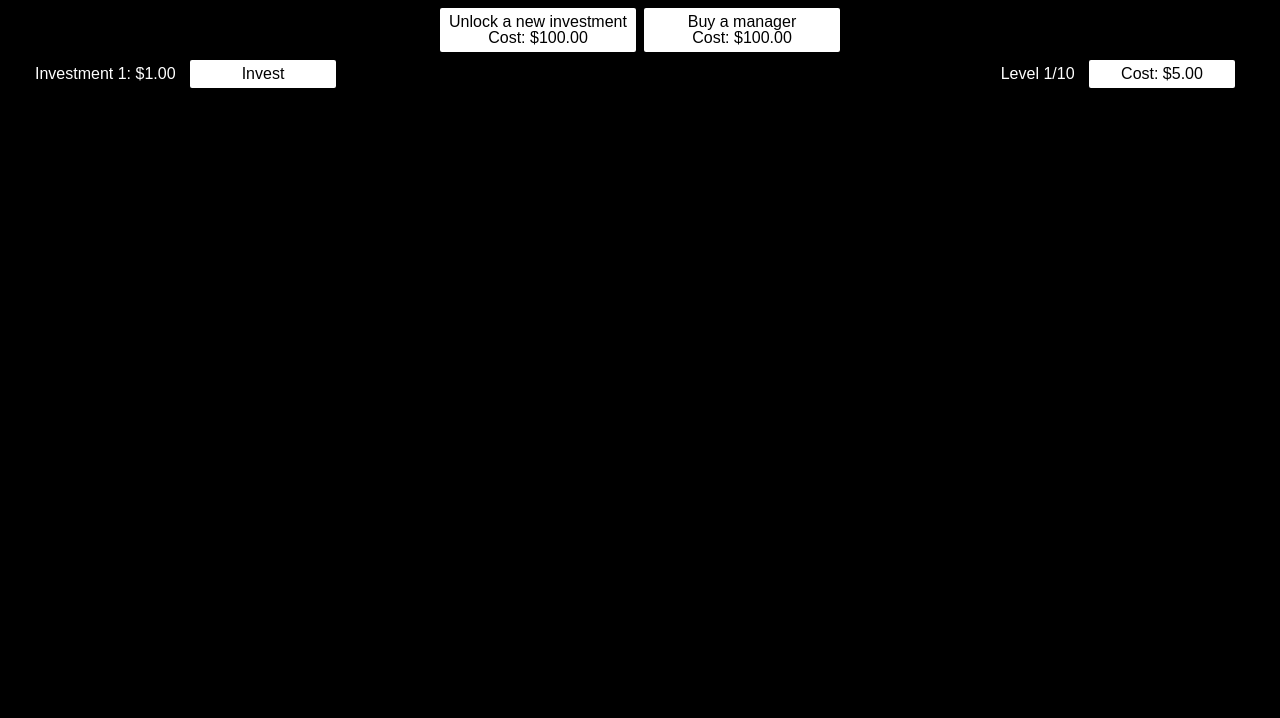
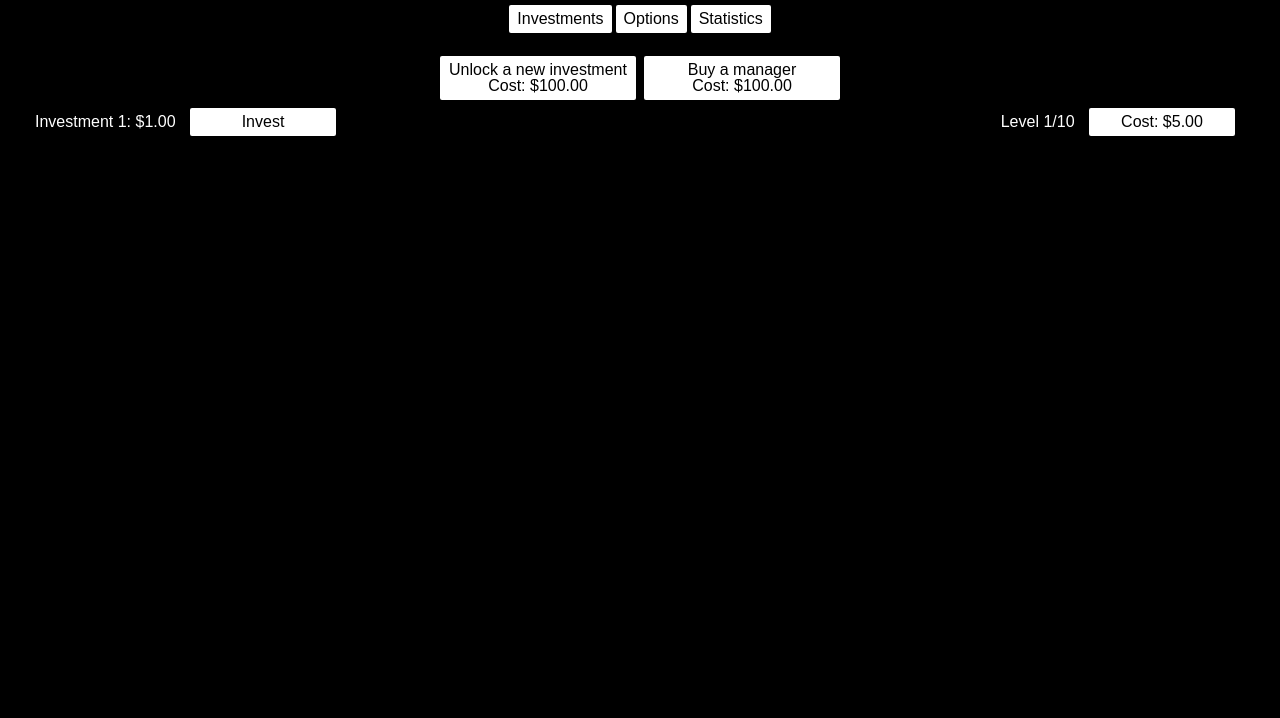
Before and after one commit to anti-ghost/The-Centillionaire, a plain HTML site: page index.html in a window 1280 px wide. Shown: the part 82-800 px from the top of the page. Drawn offline with nearby package versions, Linux system fonts and the light colour scheme.

Commit message:
Update index.html

```diff
--- a/index.html
+++ b/index.html
@@ -20,6 +20,18 @@
     <div id="app">
       <h1>{{formatMoney(game.money)}}</h1>
       <p v-if="game.managers > 0">(+{{formatMoney(getMoneyRate())}}/s)</p>
+      <p>
+        <button @click="tab = 0" class="tabButton">
+          Investments
+        </button>
+        <button @click="tab = 1" class="tabButton">
+          Options
+        </button>
+        <button @click="tab = 2" class="tabButton">
+          Statistics
+        </button>
+      </p>
+      <div v-if="tab == 0">
         <table style="width: 100%">
           <tbody>
             <tr>
@@ -65,5 +77,13 @@
           </tbody>
         </table>
       </div>
+      <div v-if="tab == 1">
+      </div>
+      <div v-if="tab == 2">
+        <p>Cash in hand: {{formatMoney(game.money)}}</p>
+        <p>Best cash in hand: {{formatMoney(game.bestMoney)}}</p>
+        <p>Lifetime earnings: {{formatMoney(game.totalMoney)}}</p>
+      </div>
+    </div>
   </body>
 </html>
```
Lines whose indentation alone changed are shown as unchanged.
